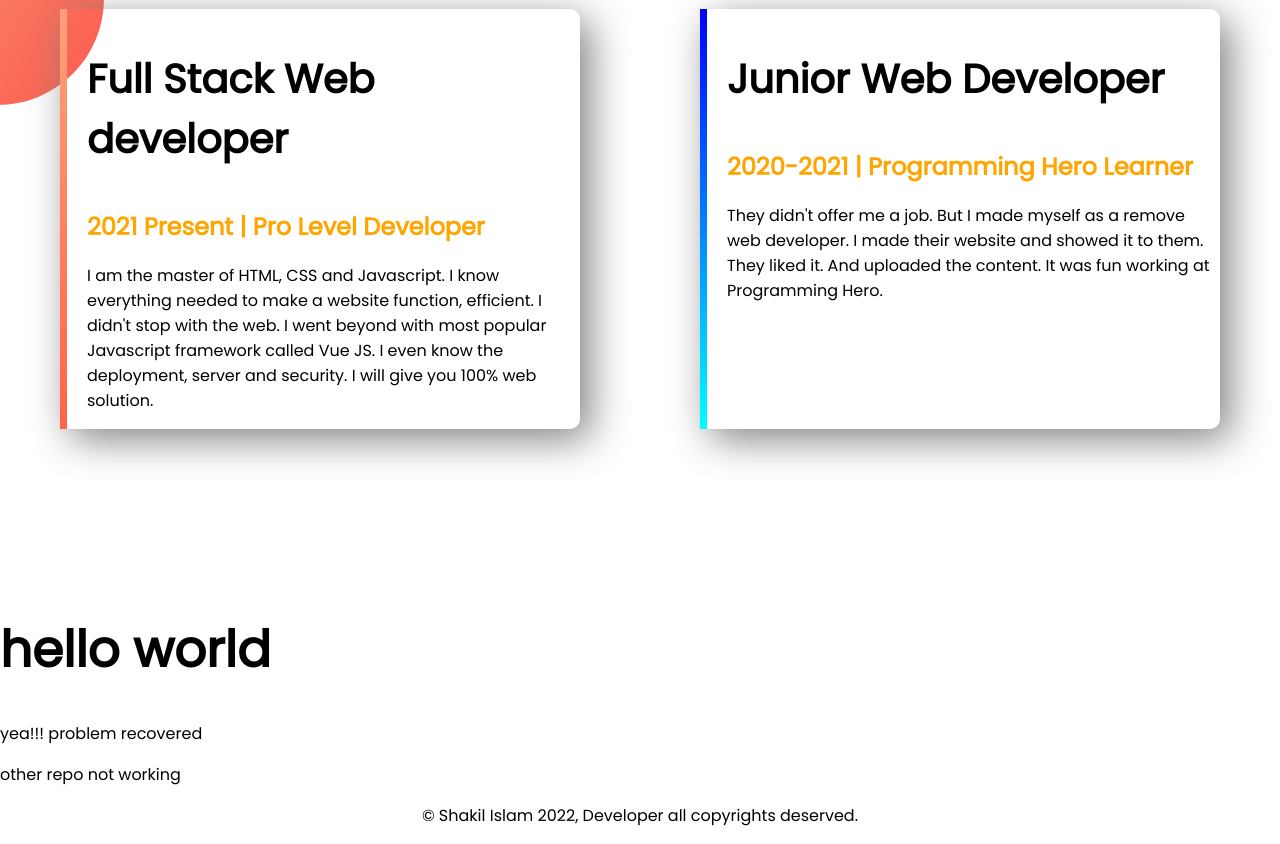
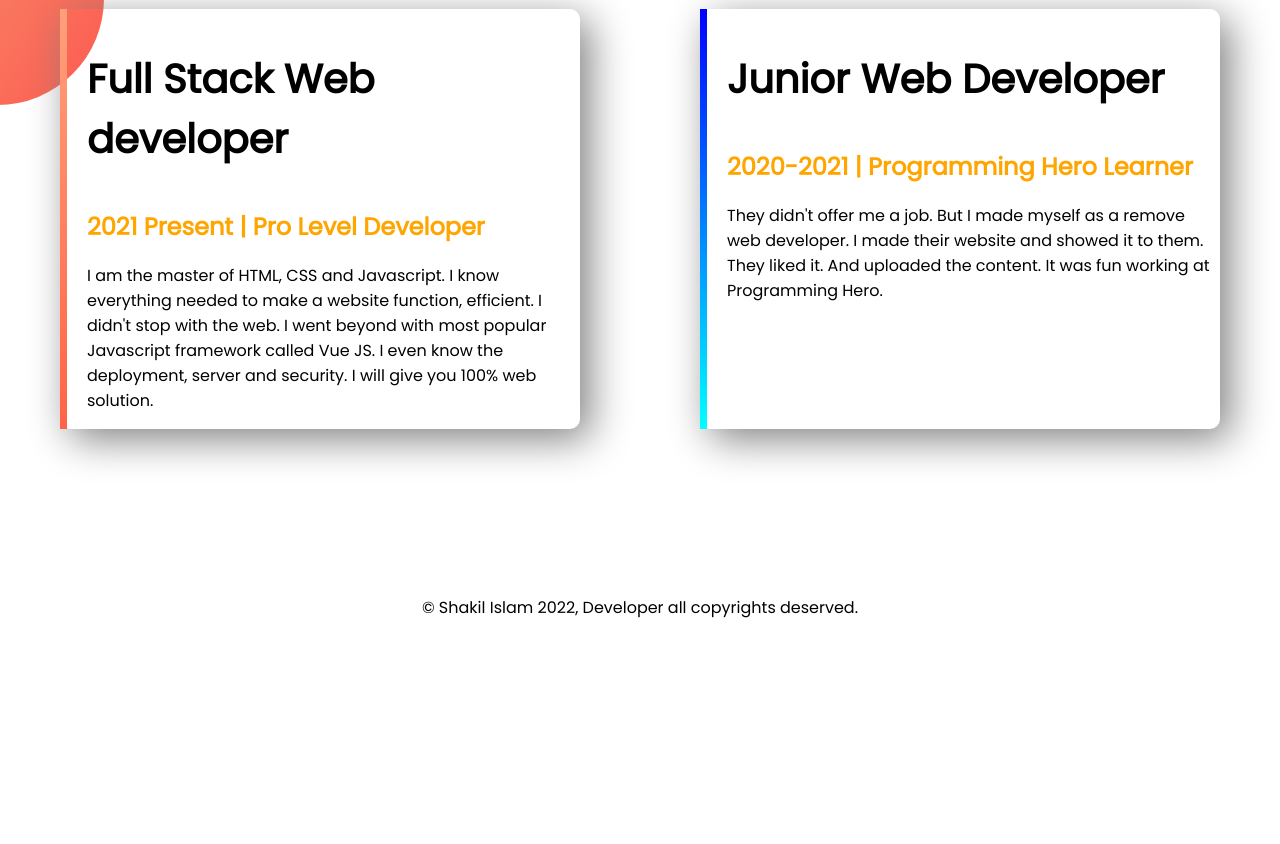
Before and after one commit to Shakil00077/Shakil-Portfolio, a plain HTML site: page index.html in a window 1280 px wide. Shown: the part 1365-2209 px from the top of the page. After the commit the page ends 2001 px from the top, so only its background shows below. Drawn offline with Linux system fonts and the light colour scheme.

Commit message:
complete website

```diff
--- a/index.html
+++ b/index.html
@@ -45,11 +45,6 @@
             </div>
         </div>
     </section>
-
-    <h1> hello world</h1>
-    <p>yea!!! problem recovered</p>
-    <p>other repo not working</p>
-
     <footer>
         <p>© Shakil Islam 2022, Developer all copyrights deserved.</p>
     </footer>
```
